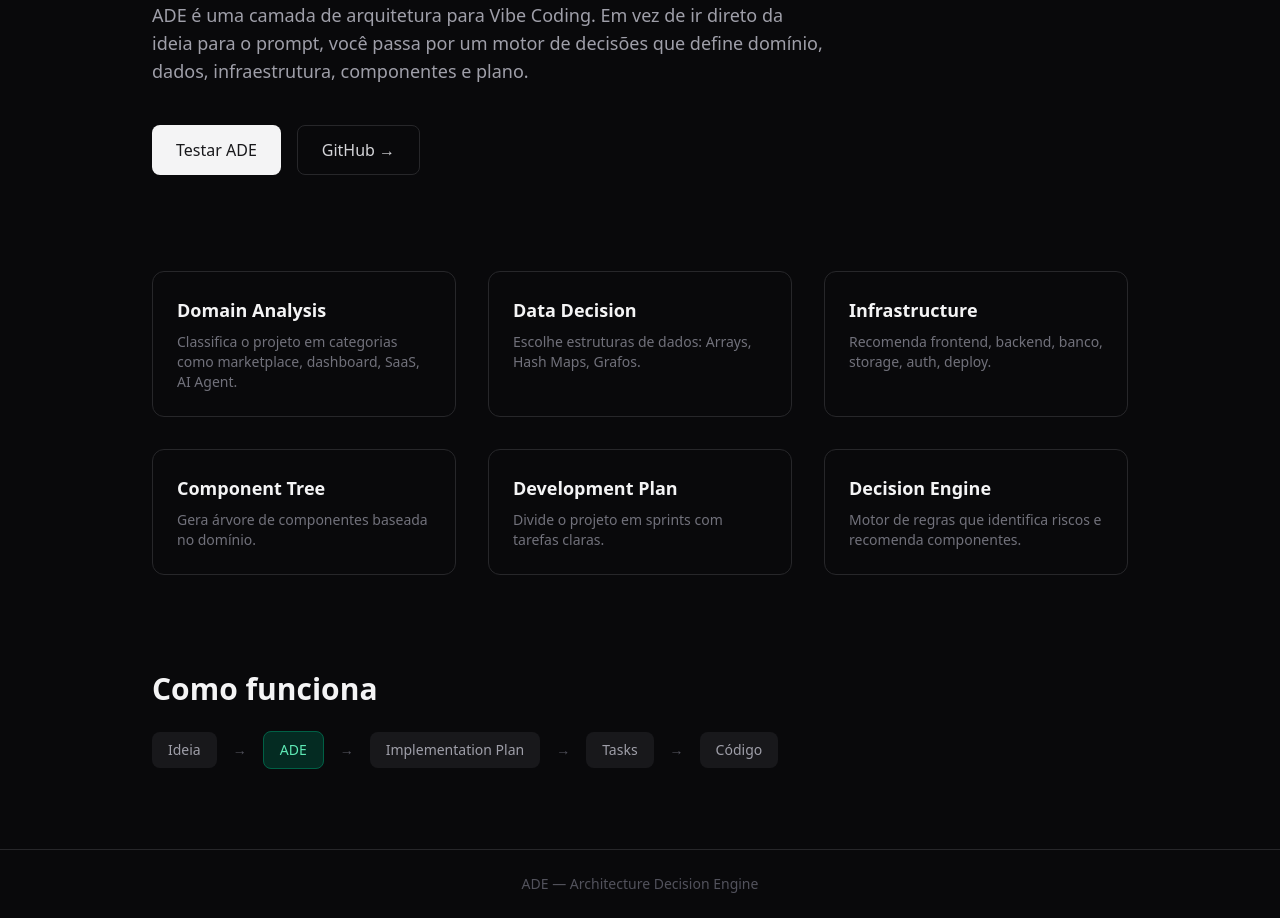
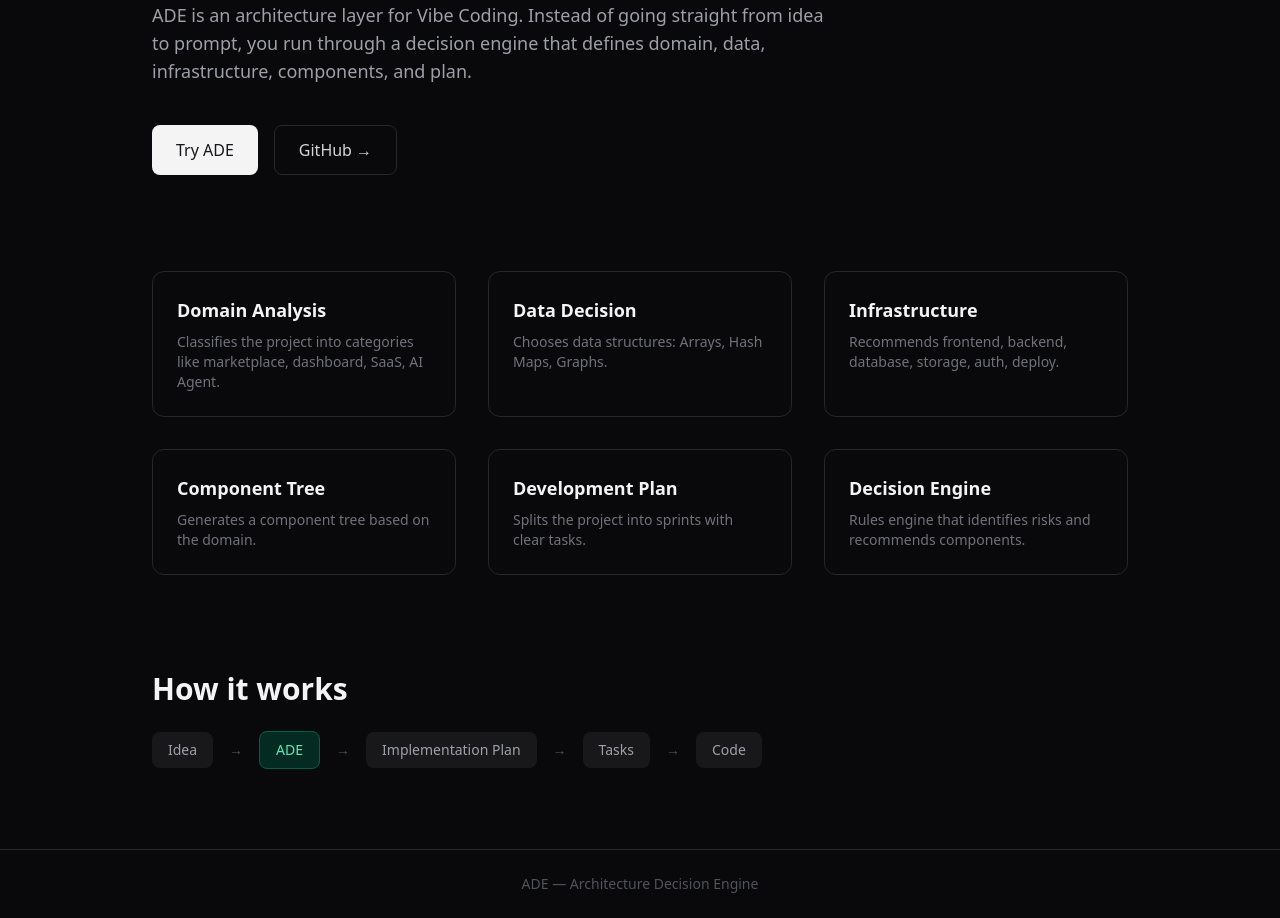
Before and after one commit to EdCryptoFi/ade, a Next.js app in the folder apps/site/: page / in a window 1280 px wide. Shown: the part 260-1178 px from the top of the page. Built offline with nearby package versions, Linux system fonts and the light colour scheme.

Commit message:
feat(site): translate to English + rename Vercel project to ade-vibe

```diff
--- a/apps/site/src/app/layout.tsx
+++ b/apps/site/src/app/layout.tsx
@@ -3,12 +3,12 @@ import type { ReactNode } from "react"
 
 export const metadata = {
   title: "ADE — Architecture Decision Engine",
-  description: "Camada de arquitetura para Vibe Coding. Decisões arquiteturais antes da implementação.",
+  description: "An architecture layer for Vibe Coding. Architectural decisions before implementation.",
 }
 
 export default function RootLayout({ children }: { children: ReactNode }) {
   return (
-    <html lang="pt-BR">
+    <html lang="en">
       <body className="bg-zinc-950 text-zinc-100 antialiased">{children}</body>
     </html>
   )
--- a/apps/site/src/app/page.tsx
+++ b/apps/site/src/app/page.tsx
@@ -11,20 +11,20 @@ export default function Home() {
       <main className="flex-1 max-w-5xl mx-auto px-6 py-20 space-y-24">
         <section className="space-y-6">
           <h2 className="text-5xl font-bold tracking-tight">
-            Arquitetura antes
+            Architecture before
             <br />
-            <span className="text-zinc-500">do código.</span>
+            <span className="text-zinc-500">the code.</span>
           </h2>
           <p className="text-lg text-zinc-400 max-w-2xl">
-            ADE é uma camada de arquitetura para Vibe Coding. Em vez de ir direto da ideia para o prompt,
-            você passa por um motor de decisões que define domínio, dados, infraestrutura, componentes e plano.
+            ADE is an architecture layer for Vibe Coding. Instead of going straight from idea to prompt,
+            you run through a decision engine that defines domain, data, infrastructure, components, and plan.
           </p>
           <div className="flex gap-4 pt-4">
             <a
               href="/playground"
               className="inline-flex items-center px-6 py-3 rounded-lg bg-zinc-100 text-zinc-900 font-medium hover:bg-zinc-200 transition-colors"
             >
-              Testar ADE
+              Try ADE
             </a>
             <a
               href="https://github.com/EdCryptoFi/ade"
@@ -37,12 +37,12 @@ export default function Home() {
 
         <section className="grid grid-cols-1 md:grid-cols-3 gap-8">
           {[
-            { title: "Domain Analysis", desc: "Classifica o projeto em categorias como marketplace, dashboard, SaaS, AI Agent." },
-            { title: "Data Decision", desc: "Escolhe estruturas de dados: Arrays, Hash Maps, Grafos." },
-            { title: "Infrastructure", desc: "Recomenda frontend, backend, banco, storage, auth, deploy." },
-            { title: "Component Tree", desc: "Gera árvore de componentes baseada no domínio." },
-            { title: "Development Plan", desc: "Divide o projeto em sprints com tarefas claras." },
-            { title: "Decision Engine", desc: "Motor de regras que identifica riscos e recomenda componentes." },
+            { title: "Domain Analysis", desc: "Classifies the project into categories like marketplace, dashboard, SaaS, AI Agent." },
+            { title: "Data Decision", desc: "Chooses data structures: Arrays, Hash Maps, Graphs." },
+            { title: "Infrastructure", desc: "Recommends frontend, backend, database, storage, auth, deploy." },
+            { title: "Component Tree", desc: "Generates a component tree based on the domain." },
+            { title: "Development Plan", desc: "Splits the project into sprints with clear tasks." },
+            { title: "Decision Engine", desc: "Rules engine that identifies risks and recommends components." },
           ].map((item) => (
             <div key={item.title} className="p-6 rounded-xl border border-zinc-800 space-y-2">
               <h3 className="font-semibold text-lg">{item.title}</h3>
@@ -52,9 +52,9 @@ export default function Home() {
         </section>
 
         <section className="space-y-6">
-          <h2 className="text-3xl font-bold">Como funciona</h2>
+          <h2 className="text-3xl font-bold">How it works</h2>
           <div className="flex flex-col md:flex-row items-center gap-4 text-sm text-zinc-400">
-            <span className="px-4 py-2 rounded-lg bg-zinc-900">Ideia</span>
+            <span className="px-4 py-2 rounded-lg bg-zinc-900">Idea</span>
             <span className="text-zinc-600">→</span>
             <span className="px-4 py-2 rounded-lg bg-emerald-900/50 text-emerald-300 border border-emerald-800">
               ADE
@@ -64,7 +64,7 @@ export default function Home() {
             <span className="text-zinc-600">→</span>
             <span className="px-4 py-2 rounded-lg bg-zinc-900">Tasks</span>
             <span className="text-zinc-600">→</span>
-            <span className="px-4 py-2 rounded-lg bg-zinc-900">Código</span>
+            <span className="px-4 py-2 rounded-lg bg-zinc-900">Code</span>
           </div>
         </section>
       </main>
--- a/apps/site/src/app/playground/page.tsx
+++ b/apps/site/src/app/playground/page.tsx
@@ -11,12 +11,12 @@ interface Feature {
 
 const features: Feature[] = [
   { id: "blockchain", label: "Blockchain", key: "blockchain", type: "boolean" },
-  { id: "auth", label: "Autenticação", key: "auth", type: "boolean" },
+  { id: "auth", label: "Authentication", key: "auth", type: "boolean" },
   { id: "upload", label: "Upload", key: "upload", type: "boolean" },
-  { id: "realtime", label: "Tempo real", key: "realtime", type: "boolean" },
-  { id: "payments", label: "Pagamentos", key: "payments", type: "boolean" },
-  { id: "ai", label: "IA", key: "ai", type: "boolean" },
-  { id: "aiMemory", label: "Memória para IA", key: "aiMemory", type: "boolean" },
+  { id: "realtime", label: "Real-time", key: "realtime", type: "boolean" },
+  { id: "payments", label: "Payments", key: "payments", type: "boolean" },
+  { id: "ai", label: "AI", key: "ai", type: "boolean" },
+  { id: "aiMemory", label: "AI Memory", key: "aiMemory", type: "boolean" },
 ]
 
 function flattenResult(obj: unknown, prefix = ""): Record<string, string> {
@@ -74,7 +74,7 @@ export default function Playground() {
 
       if (!res.ok) {
         const err = await res.json()
-        throw new Error(err.error || "Erro na requisição")
+        throw new Error(err.error || "Request failed")
       }
 
       const data = await res.json()
@@ -108,13 +108,13 @@ export default function Playground() {
           <div className="space-y-4">
             <div>
               <label htmlFor="description" className="block text-sm font-medium mb-2">
-                Descrição do projeto
+                Project description
               </label>
               <textarea
                 id="description"
                 value={description}
                 onChange={(e) => setDescription(e.target.value)}
-                placeholder="Ex: Marketplace de NFTs com dashboard, autenticação por wallet, feed em tempo real..."
+                placeholder="Ex: NFT marketplace with dashboard, wallet auth, real-time feed..."
                 rows={4}
                 className="w-full px-4 py-3 rounded-lg bg-zinc-900 border border-zinc-800 focus:border-zinc-600 focus:outline-none resize-none text-sm"
                 required
@@ -123,7 +123,7 @@ export default function Playground() {
 
             <div>
               <label htmlFor="domain" className="block text-sm font-medium mb-2">
-                Domínio (opcional)
+                Domain (optional)
               </label>
               <input
                 id="domain"
@@ -136,7 +136,7 @@ export default function Playground() {
           </div>
 
           <div className="space-y-3">
-            <span className="text-sm font-medium">Features adicionais</span>
+            <span className="text-sm font-medium">Additional features</span>
             <div className="flex flex-wrap gap-2">
               {features.map((f) => (
                 <button
@@ -160,7 +160,7 @@ export default function Playground() {
             disabled={loading}
             className="px-6 py-3 rounded-lg bg-zinc-100 text-zinc-900 font-medium hover:bg-zinc-200 transition-colors disabled:opacity-50"
           >
-            {loading ? "Analisando..." : "Executar ADE"}
+            {loading ? "Analyzing..." : "Run ADE"}
           </button>
         </form>
 
@@ -183,7 +183,7 @@ export default function Playground() {
                       : "text-zinc-500 hover:text-zinc-300"
                   }`}
                 >
-                  {key === "summary" ? "Resumo" : key.replace(".md", "")}
+                  {key === "summary" ? "Summary" : key.replace(".md", "")}
                 </button>
               ))}
             </div>
```
Also changed, not shown: 1 other file (tests, documents, lock files or other folders).
